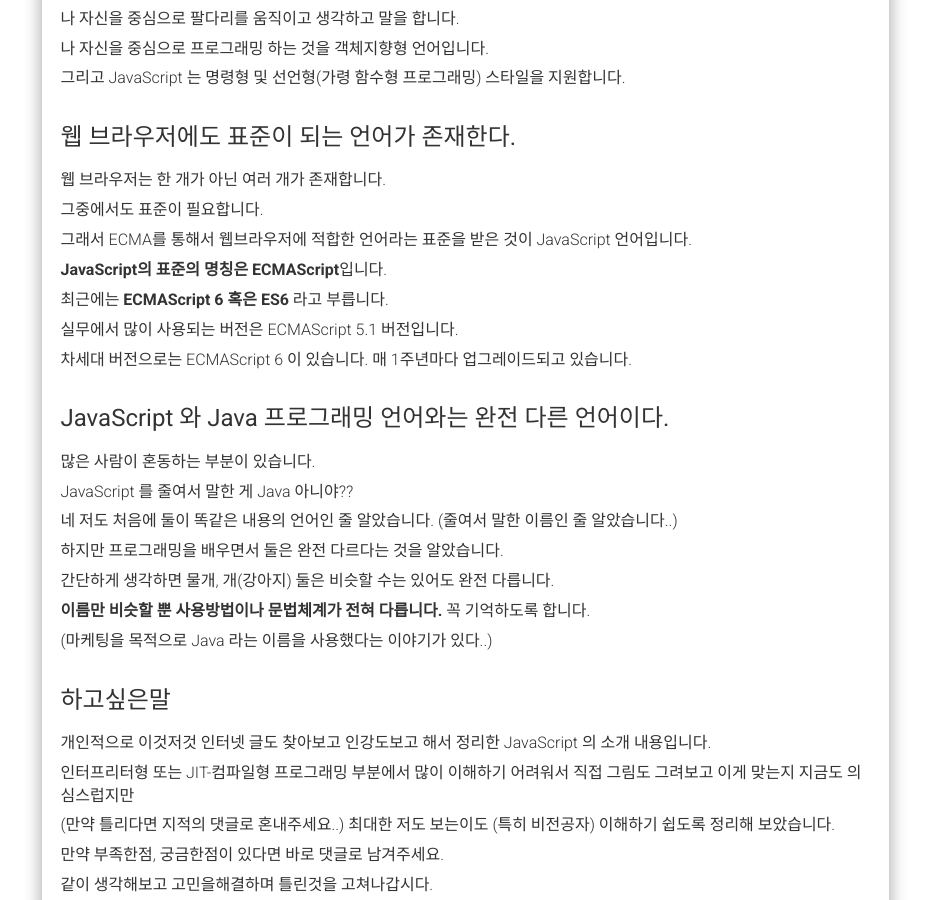
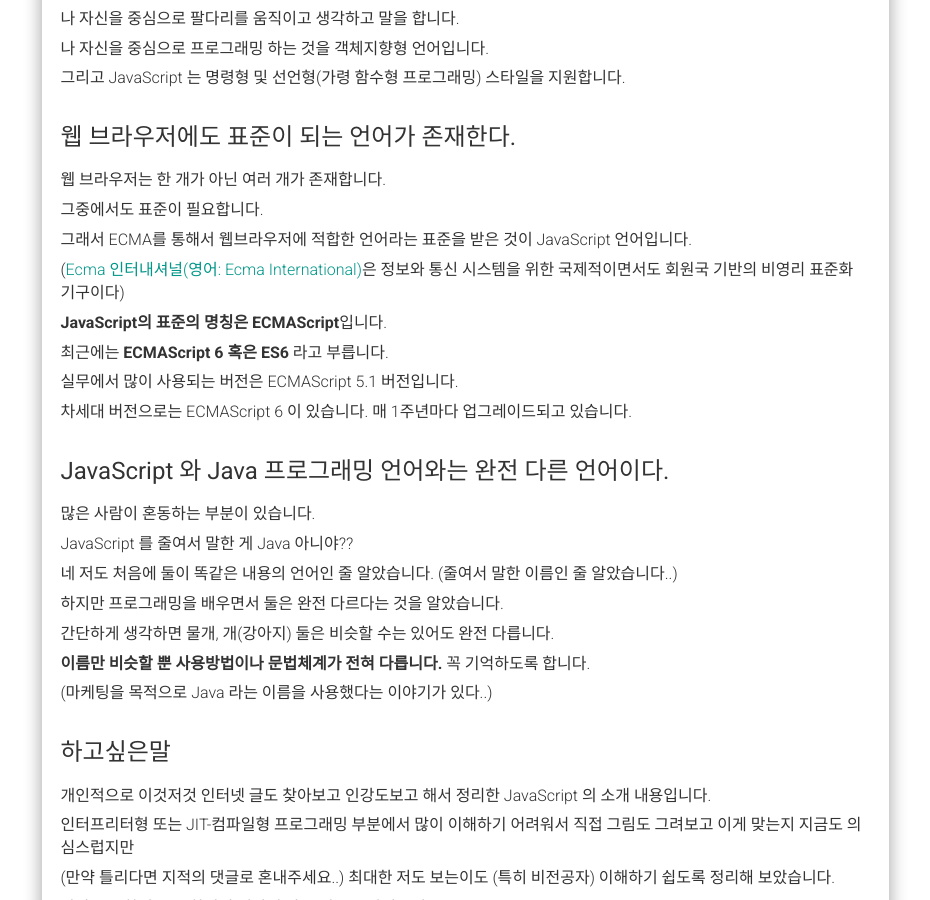
Before and after one commit to alalstjr/promote.github.io, a Jekyll site: the page built from _posts/2018-08-22-Javascript의 특징 및 소개.md, in a window 1280 px wide and 900 px high, scrolled down 2122 px. Shown: the whole window, without its empty margins (321-1251 px from the left). Built offline with Jekyll 4.4.1, drawn with Linux system fonts in a browser that asks for light colours; nearby versions of some CDN libraries; our own code applies the rules of GitHub Pages for plain Markdown files; comment, search, counter and statistics services are not loaded.

Commit message:
Update 2018-08-22-Javascript의 특징 및 소개.md

```diff
--- a/_posts/2018-08-22-Javascript의 특징 및 소개.md
+++ b/_posts/2018-08-22-Javascript의 특징 및 소개.md
@@ -70,6 +70,7 @@
   <p>웹 브라우저는 한 개가 아닌 여러 개가 존재합니다.</p>
   <p>그중에서도 표준이 필요합니다. </p>
   <p>그래서 ECMA를 통해서 웹브라우저에 적합한 언어라는 표준을 받은 것이 JavaScript 언어입니다. </p>
+  <p>(<a href="https://ko.wikipedia.org/wiki/Ecma_%EC%9D%B8%ED%84%B0%EB%82%B4%EC%85%94%EB%84%90" target="_blank">Ecma 인터내셔널(영어: Ecma International)</a>은 정보와 통신 시스템을 위한 국제적이면서도 회원국 기반의 비영리 표준화 기구이다)</p>
   <p><strong>JavaScript의 표준의 명칭은 ECMAScript</strong>입니다.</p>
   <p>최근에는 <strong>ECMAScript 6 혹은 ES6</strong> 라고 부릅니다. </p>
   <p>실무에서 많이 사용되는 버전은 ECMAScript 5.1 버전입니다.</p>
```
